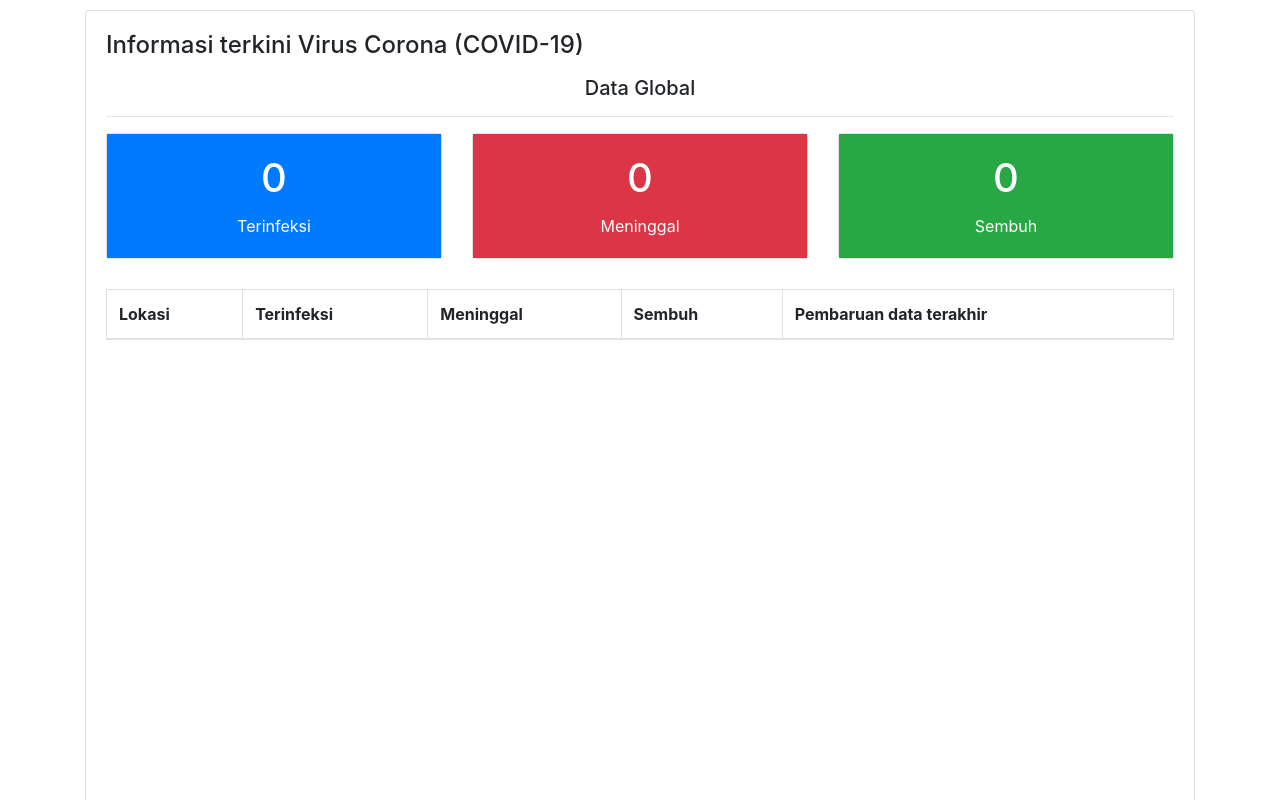
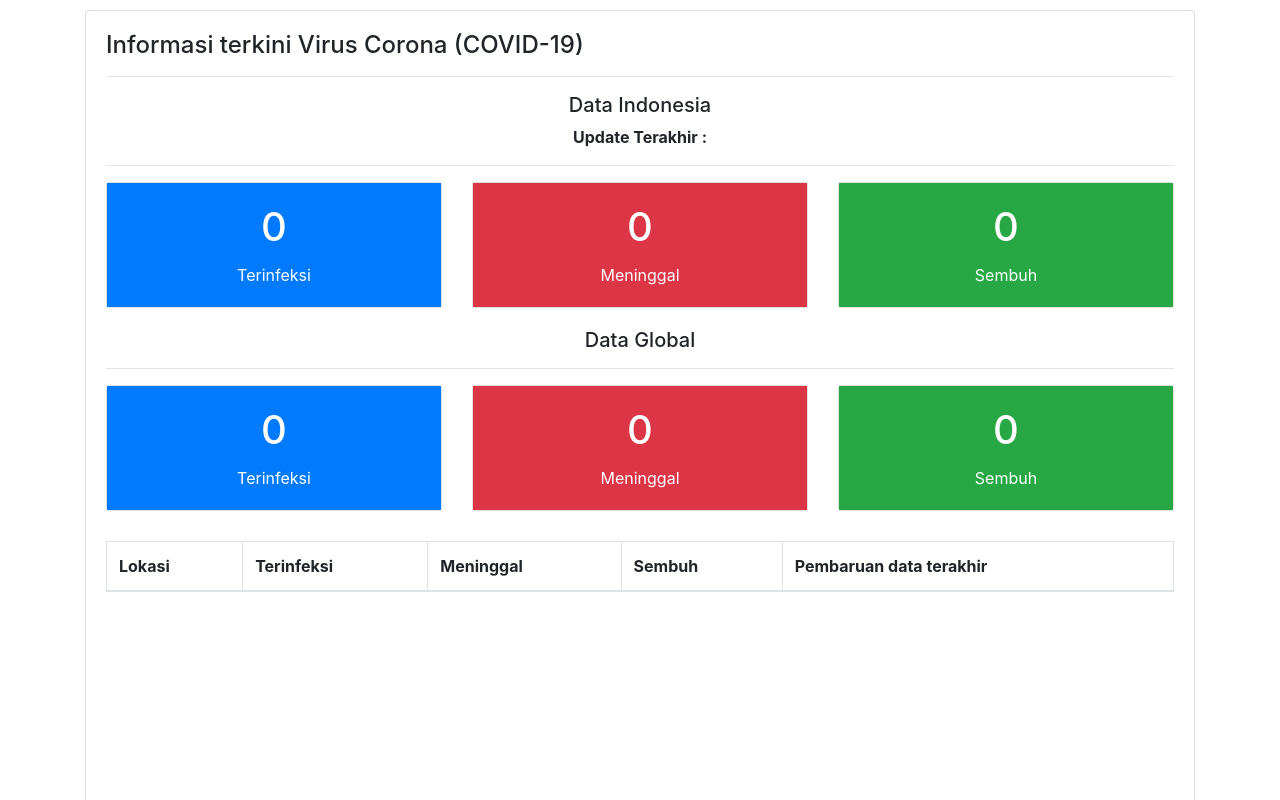
Before and after one commit to bangadam/covid19, a plain HTML site: page index.html in a window 1280 px wide. Shown: the top 800 px of the page. Drawn offline with nearby package versions, Linux system fonts and the light colour scheme; no server answers.

Commit message:
update for indonesia data only

```diff
--- a/index.html
+++ b/index.html
@@ -31,9 +31,39 @@
             <h4 class="card-title">
               Informasi terkini Virus Corona (COVID-19)
             </h4>
+            <hr>
             <p class="card-text">
                 <div class="row">
-                    <div class="col-md-12">
+                    <div class="col-md-12 text-center">
+                        <h5>Data Indonesia</h5>
+                        <span><b>Update Terakhir : <small id="last-update-indonesia"></small></b></span>
+                    <hr>
+                    </div>
+                    <div class="col-md-4 col-sm-12">
+                        <div class="card">
+                            <div class="card-body text-center bg-primary" style="color: white;">
+                              <h1 class="card-title" id="global-indonesia-terinfeksi">0</h1>
+                              <p class="card-text">Terinfeksi</p>
+                            </div>
+                          </div>
+                    </div>
+                    <div class="col-md-4 col-sm-12">
+                        <div class="card">
+                            <div class="card-body text-center bg-danger" style="color: white;">
+                              <h1 class="card-title" id="global-indonesia-meninggal">0</h1>
+                              <p class="card-text">Meninggal</p>
+                            </div>
+                          </div>
+                    </div>
+                    <div class="col-md-4 col-sm-12">
+                        <div class="card">
+                            <div class="card-body text-center bg-success" style="color: white;">
+                              <h1 class="card-title" id="global-indonesia-sembuh">0</h1>
+                              <p class="card-text">Sembuh</p>
+                            </div>
+                          </div>
+                    </div>
+                    <div class="col-md-12" style="margin-top: 20px;">
                         <h5 class="text-center">Data Global</h5>
                     <hr>
                     </div>
@@ -126,6 +156,17 @@
             })
             $.ajax({
                 type: "GET",
+                url: "https://covid19.mathdro.id/api/countries/ID",
+                success: function(data) {
+                    let date = new Date(data.lastUpdate);
+                    $('#last-update-indonesia').text(date)
+                    $('#global-indonesia-terinfeksi').text(data.confirmed.value)
+                    $('#global-indonesia-meninggal').text(data.deaths.value)
+                    $('#global-indonesia-sembuh').text(data.recovered.value)
+                }
+            })
+            $.ajax({
+                type: "GET",
                 url:  "https://covid19.mathdro.id/api/countries",
                 success: function(data) {
                     let countries = data.countries;
```
